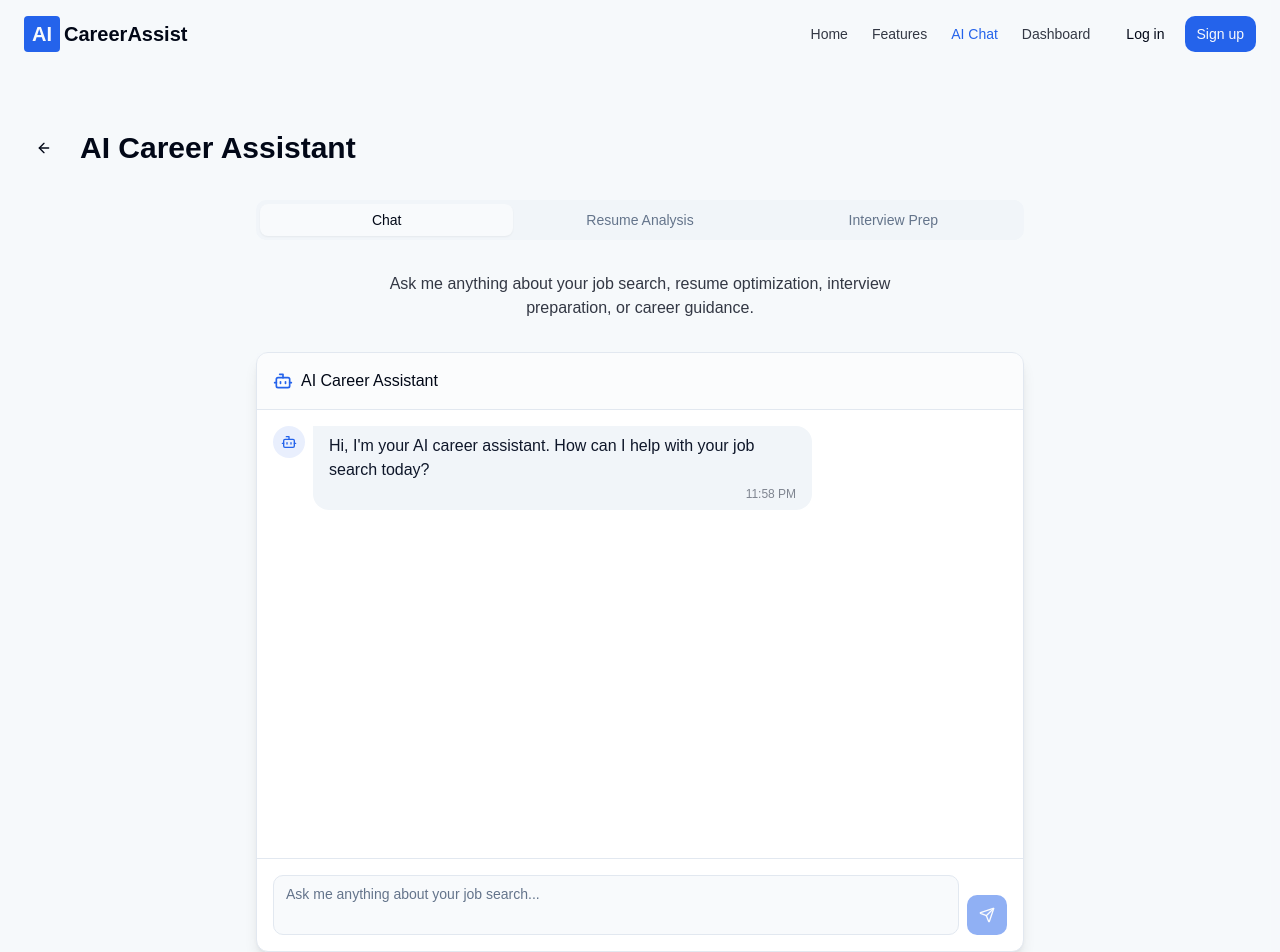
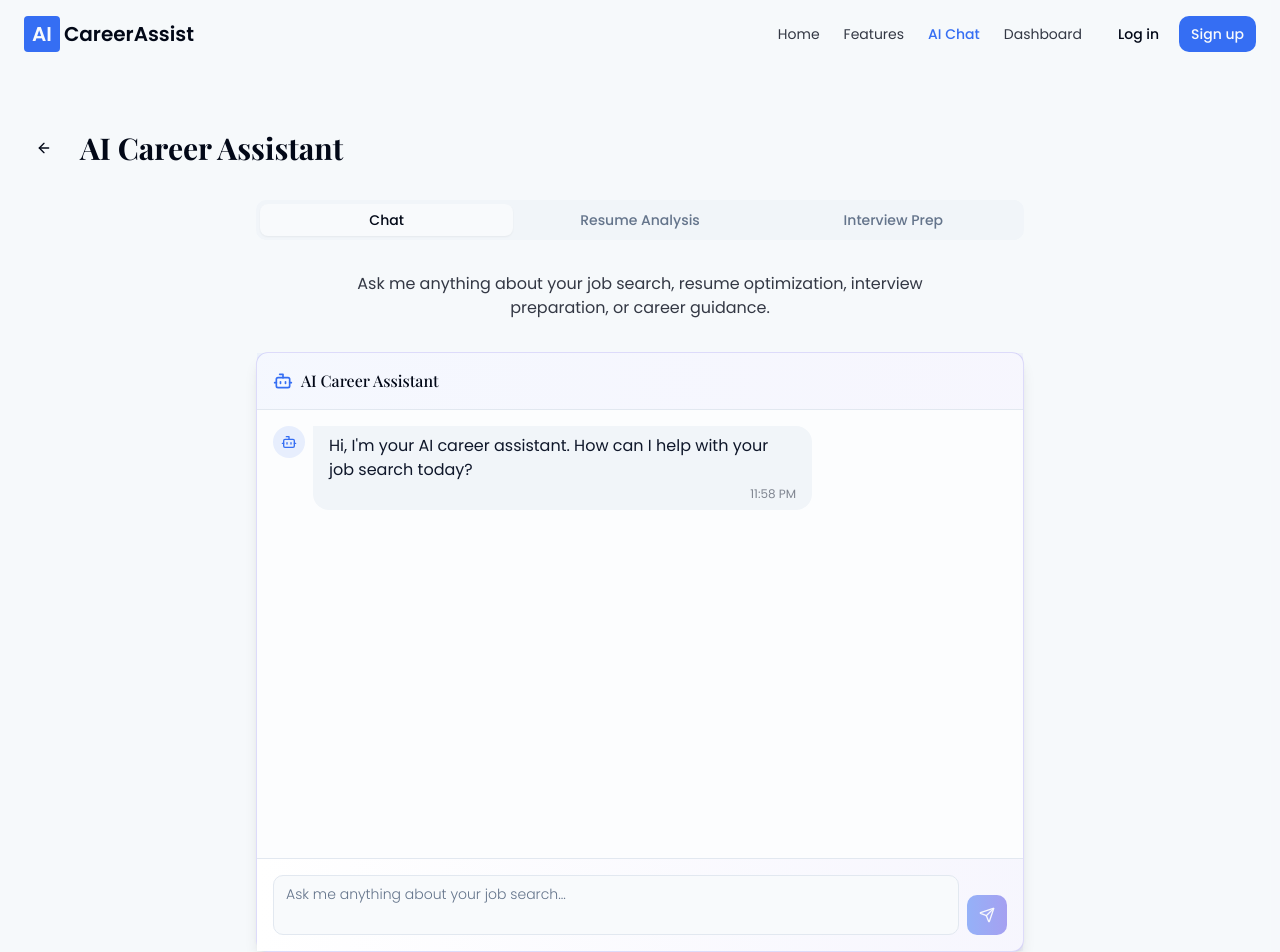
Before and after one commit to codermohan/JobGenie-AI, a React (Vite) app: page /chat in a window 1280 px wide. Shown: the top 952 px of the page. Built offline with nearby package versions, Linux system fonts and the light colour scheme.

Commit message:
Refactor: Improve website aesthetics
Update fonts, sizes, and colors to enhance visual appeal and user engagement.

```diff
--- a/src/components/ChatInterface.tsx
+++ b/src/components/ChatInterface.tsx
@@ -73,13 +73,13 @@ const ChatInterface = () => {
   };
 
   return (
-    <Card className="flex flex-col h-[600px] max-h-[80vh] w-full max-w-3xl mx-auto shadow-lg">
-      <div className="flex items-center p-4 border-b bg-secondary/30">
+    <Card className="flex flex-col h-[600px] max-h-[80vh] w-full max-w-3xl mx-auto shadow-lg border-accent/20">
+      <div className="flex items-center p-4 border-b bg-gradient-to-r from-primary/5 to-accent/5">
         <Bot className="h-5 w-5 mr-2 text-primary" />
         <h2 className="font-medium">AI Career Assistant</h2>
       </div>
 
-      <div className="flex-1 overflow-y-auto p-4 space-y-4">
+      <div className="flex-1 overflow-y-auto p-4 space-y-4 bg-secondary/20">
         {messages.map((message) => (
           <div
             key={message.id}
@@ -108,8 +108,8 @@ const ChatInterface = () => {
               </div>
 
               {message.role === "user" && (
-                <div className="w-8 h-8 rounded-full bg-secondary flex items-center justify-center flex-shrink-0">
-                  <User className="h-4 w-4" />
+                <div className="w-8 h-8 rounded-full bg-accent/10 flex items-center justify-center flex-shrink-0">
+                  <User className="h-4 w-4 text-accent" />
                 </div>
               )}
             </div>
@@ -132,20 +132,20 @@ const ChatInterface = () => {
         <div ref={messagesEndRef} />
       </div>
 
-      <div className="p-4 border-t">
+      <div className="p-4 border-t bg-gradient-to-r from-white to-accent/5">
         <div className="flex items-end gap-2">
           <Textarea
             value={input}
             onChange={(e) => setInput(e.target.value)}
             onKeyDown={handleKeyDown}
             placeholder="Ask me anything about your job search..."
-            className="min-h-[60px] resize-none"
+            className="min-h-[60px] resize-none font-light"
           />
           <Button
             size="icon"
             onClick={handleSendMessage}
             disabled={!input.trim() || isLoading}
-            className="flex-shrink-0"
+            className="flex-shrink-0 bg-gradient-to-r from-primary to-accent hover:opacity-90"
           >
             <Send className="h-4 w-4" />
           </Button>
--- a/src/components/Features.tsx
+++ b/src/components/Features.tsx
@@ -38,13 +38,13 @@ const Features = () => {
   ];
 
   return (
-    <section className="py-20 md:py-28">
+    <section className="py-20 md:py-28 bg-gradient-to-b from-background to-accent/5">
       <div className="container px-4 md:px-6">
         <div className="text-center max-w-3xl mx-auto mb-16">
-          <h2 className="text-3xl md:text-4xl font-bold tracking-tight mb-4">
+          <h2 className="text-3xl md:text-4xl font-bold tracking-tight mb-4 font-display gradient-heading">
             AI-Powered Career Tools
           </h2>
-          <p className="text-lg text-foreground/80">
+          <p className="text-lg text-foreground/80 font-light">
             Our platform offers powerful features to help you land your dream job faster
           </p>
         </div>
@@ -53,13 +53,13 @@ const Features = () => {
           {features.map((feature, index) => (
             <div
               key={index}
-              className="relative flex flex-col p-6 bg-white dark:bg-gray-950 rounded-xl shadow-sm border border-border hover:shadow-md transition-shadow"
+              className="relative flex flex-col p-6 bg-white dark:bg-gray-950 rounded-xl shadow-sm border border-border hover:shadow-md transition-all duration-300 hover:translate-y-[-4px]"
             >
               <div className="h-12 w-12 bg-primary/10 rounded-lg flex items-center justify-center mb-4">
                 <feature.icon className="h-6 w-6 text-primary" />
               </div>
-              <h3 className="text-xl font-semibold mb-2">{feature.title}</h3>
-              <p className="text-foreground/80 mb-4">{feature.description}</p>
+              <h3 className="text-xl font-semibold mb-2 font-display">{feature.title}</h3>
+              <p className="text-foreground/80 mb-4 font-light">{feature.description}</p>
             </div>
           ))}
         </div>
--- a/src/index.css
+++ b/src/index.css
@@ -1,5 +1,5 @@
 
-@import url('https://fonts.googleapis.com/css2?family=Inter:wght@100;200;300;400;500;600;700;800;900&display=swap');
+@import url('https://fonts.googleapis.com/css2?family=Poppins:wght@300;400;500;600;700;800&family=Playfair+Display:wght@400;500;600;700&display=swap');
 
 @tailwind base;
 @tailwind components;
@@ -16,7 +16,7 @@
     --popover: 0 0% 100%;
     --popover-foreground: 222.2 84% 4.9%;
 
-    --primary: 221 83% 53%;
+    --primary: 222 89% 58%;
     --primary-foreground: 210 40% 98%;
 
     --secondary: 210 40% 96.1%;
@@ -25,7 +25,7 @@
     --muted: 210 40% 96.1%;
     --muted-foreground: 215.4 16.3% 46.9%;
 
-    --accent: 210 40% 96.1%;
+    --accent: 244 75% 60%;
     --accent-foreground: 222.2 47.4% 11.2%;
 
     --destructive: 0 84.2% 60.2%;
@@ -53,7 +53,12 @@
 
   body {
     @apply bg-background text-foreground antialiased;
+    font-family: 'Poppins', sans-serif;
     font-feature-settings: "ss01", "ss02", "cv01", "cv02";
+  }
+
+  h1, h2, h3, h4, h5 {
+    font-family: 'Playfair Display', serif;
   }
 
   /* Chat bubble styles */
@@ -99,7 +104,7 @@
 
   .fancy-blur-bg::before {
     content: "";
-    @apply absolute -z-10 w-[200%] h-[200%] top-[-50%] left-[-50%] bg-[radial-gradient(circle_at_center,rgba(66,153,225,0.15)_0,rgba(66,153,225,0)_50%)];
+    @apply absolute -z-10 w-[200%] h-[200%] top-[-50%] left-[-50%] bg-[radial-gradient(circle_at_center,rgba(79,70,229,0.15)_0,rgba(79,70,229,0)_50%)];
   }
 
   /* For the subtle pill gradients */
@@ -115,4 +120,8 @@
   .pill-highlight:hover::before {
     @apply opacity-100;
   }
+
+  .gradient-heading {
+    @apply bg-gradient-to-r from-primary to-accent bg-clip-text text-transparent;
+  }
 }
--- a/tailwind.config.ts
+++ b/tailwind.config.ts
@@ -19,6 +19,11 @@ export default {
 			}
 		},
 		extend: {
+			fontFamily: {
+				sans: ['Poppins', 'sans-serif'],
+				serif: ['Playfair Display', 'serif'],
+				display: ['Playfair Display', 'serif'],
+			},
 			colors: {
 				border: 'hsl(var(--border))',
 				input: 'hsl(var(--input))',
@@ -63,9 +68,6 @@ export default {
 					border: 'hsl(var(--sidebar-border))',
 					ring: 'hsl(var(--sidebar-ring))'
 				}
-			},
-			fontFamily: {
-				sans: ['Inter var', 'sans-serif'],
 			},
 			borderRadius: {
 				lg: 'var(--radius)',
```
